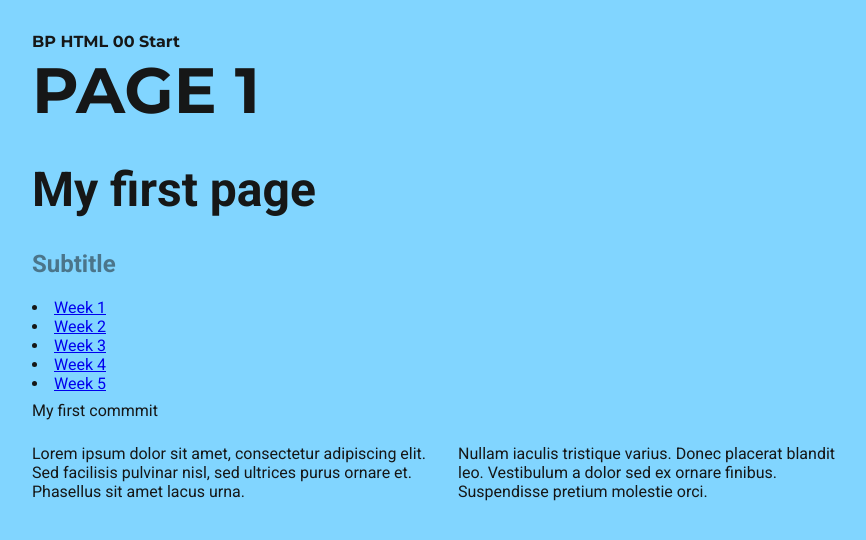
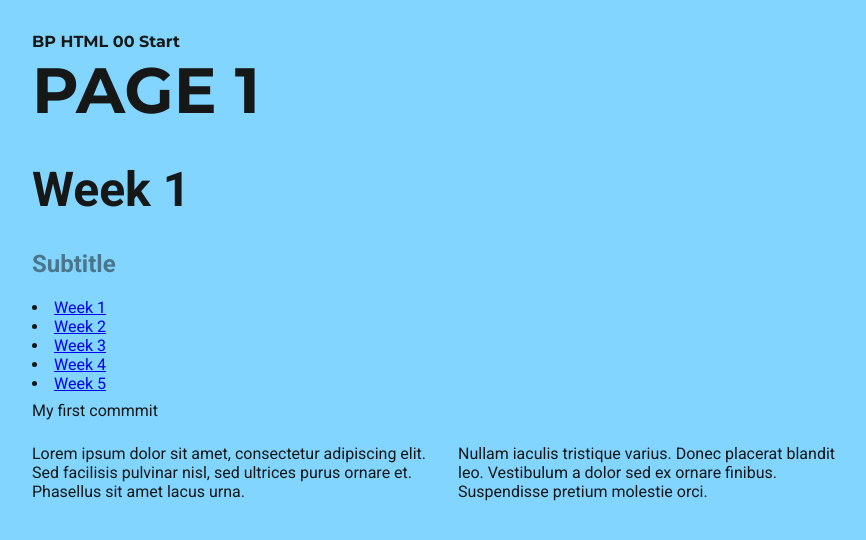
Before and after one commit to lina-willems/projectdocs, a plain HTML site: page index.html in a window 1280 px wide. Shown: the whole page, without its empty margins (192-1058 px from the left). Drawn offline with Linux system fonts and the light colour scheme.

Commit message:
Update index.html

```diff
--- a/index.html
+++ b/index.html
@@ -21,7 +21,7 @@
             </ul>
         </div>
         <page>
-            <h1>My first page</h1>
+            <h1>Week 1</h1>
             <h2>Subtitle</h2>
             <li><a href="index.html">Week 1</a></li>
             <li><a href="week2.html">Week 2</a></li>
```
